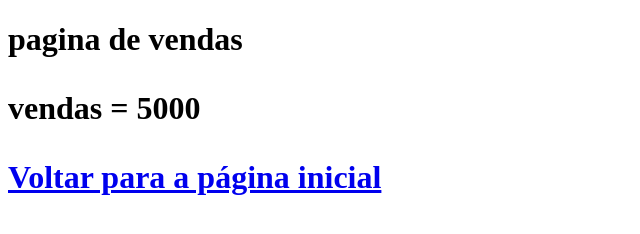
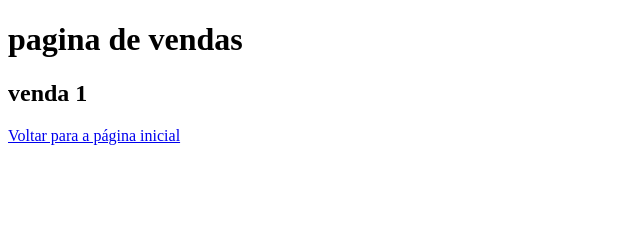
Before and after one commit to daviDHGC1/Aula-1, a plain HTML site: page vendas.html in a window 1280 px wide. Shown: the whole page, without its empty margins (0-640 px from the left). Drawn offline with Linux system fonts and the light colour scheme.

Commit message:
nao vale essa

```diff
--- a/vendas.html
+++ b/vendas.html
@@ -7,7 +7,7 @@
 </head>
 <body>
     <h1>pagina de vendas<h1>
-        <p>vendas = 5000</p>
+        <h2> venda 1</h2>
         <a href="index.html">Voltar para a página inicial</a>
 </body>
 </html>
```
Also changed, not shown: index.html (+1 -1 lines).
